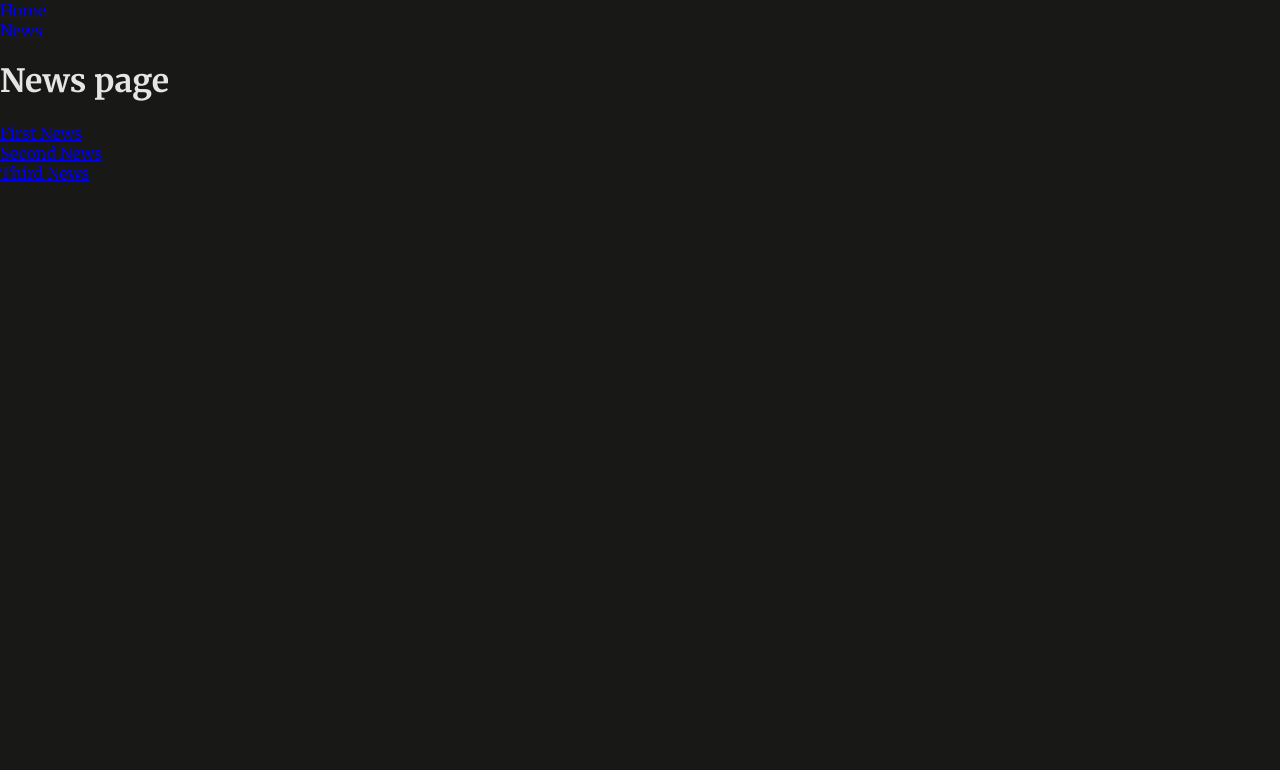
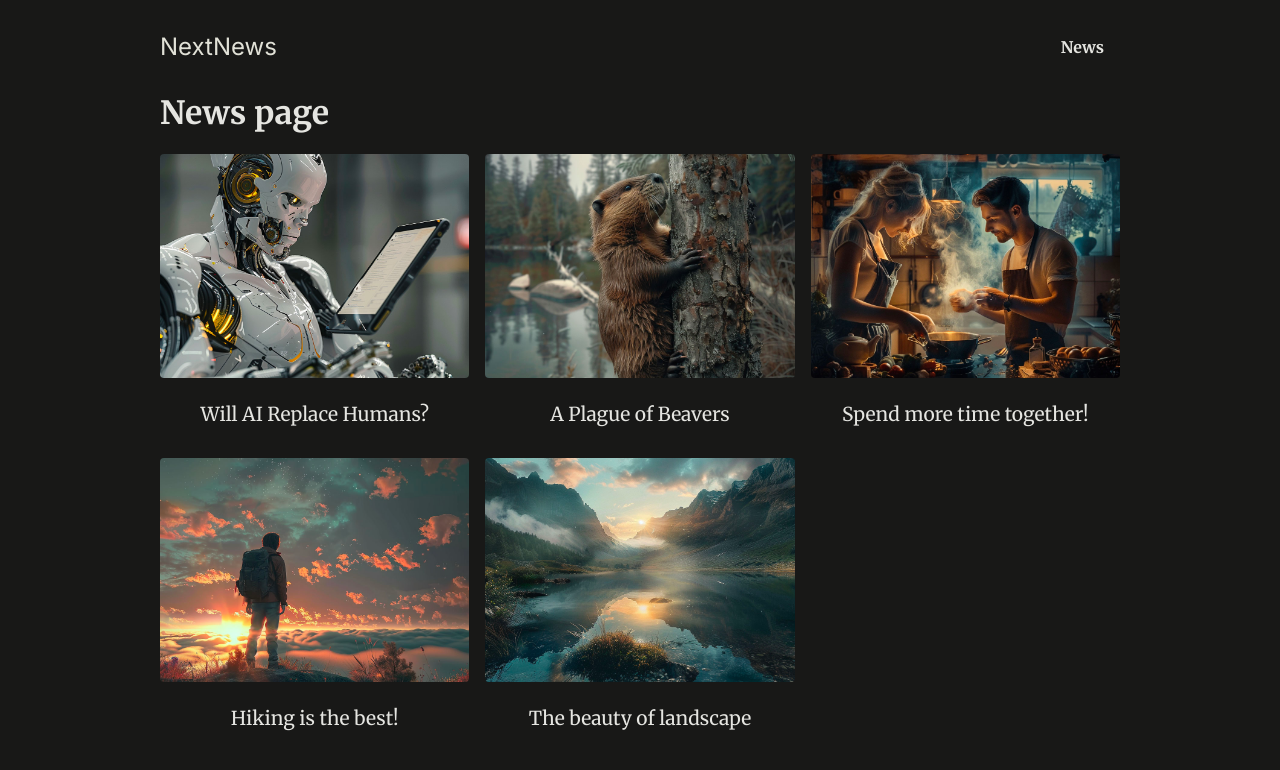
Before and after one commit to JeremyCodding/routing-rendering-nextjs, a Next.js app: page /news in a window 1280 px wide. Shown: the top 770 px of the page. Built offline with nearby package versions, Linux system fonts and the light colour scheme.

Commit message:
Using dummy data to fill content

```diff
--- a/app/layout.js
+++ b/app/layout.js
@@ -10,8 +10,10 @@
   return (
     <html lang="en">
       <body>
-        <MainHeader />
-        {children}
+        <div id="page">
+          <MainHeader />
+          {children}
+        </div>
       </body>
     </html>
   );
--- a/app/news/page.jsx
+++ b/app/news/page.jsx
@@ -1,19 +1,20 @@
 import Link from "next/link";
+
+import { DUMMY_NEWS } from "@/dummy-news";
 
 export default function NewsPage() {
   return (
     <>
       <h1>News page</h1>
-      <ul>
-        <li>
-          <Link href="/news/first-news">First News</Link>
-        </li>
-        <li>
-          <Link href="/news/second-news">Second News</Link>
-        </li>
-        <li>
-          <Link href="/news/third-news">Third News</Link>
-        </li>
+      <ul className="news-list">
+        {DUMMY_NEWS.map((news) => (
+          <li key={news.id}>
+            <Link href={`/news/${news.slug}`}>
+              <img src={`/images/news/${news.image}`} alt={news.title} />
+              <span>{news.title}</span>
+            </Link>
+          </li>
+        ))}
       </ul>
     </>
   );
--- a/components/main-header.jsx
+++ b/components/main-header.jsx
@@ -2,15 +2,17 @@
 
 export default function MainHeader() {
   return (
-    <header>
-      <ul>
-        <li>
-          <Link href="/">Home</Link>
-        </li>
-        <li>
-          <Link href="/news">News</Link>
-        </li>
-      </ul>
+    <header id="main-header">
+      <div id="logo">
+        <Link href="/">NextNews</Link>
+      </div>
+      <nav>
+        <ul>
+          <li>
+            <Link href="/news">News</Link>
+          </li>
+        </ul>
+      </nav>
     </header>
   );
 }
--- /dev/null
+++ b/dummy-news.js
@@ -0,0 +1,47 @@
+export const DUMMY_NEWS = [
+  {
+    id: "n1",
+    slug: "will-ai-replace-humans",
+    title: "Will AI Replace Humans?",
+    image: "ai-robot.jpg",
+    date: "2021-07-01",
+    content:
+      "Since late 2022 AI is on the rise and therefore many people worry whether AI will replace humans. The answer is not that simple. AI is a tool that can be used to automate tasks, but it can also be used to augment human capabilities. The future is not set in stone, but it is clear that AI will play a big role in the future. The question is how we will use it.",
+  },
+  {
+    id: "n2",
+    slug: "beaver-plague",
+    title: "A Plague of Beavers",
+    image: "beaver.jpg",
+    date: "2022-05-01",
+    content:
+      "Beavers are taking over the world. They are building dams everywhere and flooding entire cities. What can we do to stop them?",
+  },
+  {
+    id: "n3",
+    slug: "couple-cooking",
+    title: "Spend more time together!",
+    image: "couple-cooking.jpg",
+    date: "2024-03-01",
+    content:
+      "Cooking together is a great way to spend more time with your partner. It is fun and you get to eat something delicious afterwards. What are you waiting for? Get cooking!",
+  },
+  {
+    id: "n4",
+    slug: "hiking",
+    title: "Hiking is the best!",
+    image: "hiking.jpg",
+    date: "2024-01-01",
+    content:
+      "Hiking is a great way to get some exercise and enjoy the great outdoors. It is also a great way to clear your mind and reduce stress. So what are you waiting for? Get out there and start hiking!",
+  },
+  {
+    id: "n5",
+    slug: "landscape",
+    title: "The beauty of landscape",
+    image: "landscape.jpg",
+    date: "2022-07-01",
+    content:
+      "Landscape photography is a great way to capture the beauty of nature. It is also a great way to get outside and enjoy the great outdoors. So what are you waiting for? Get out there and start taking some pictures!",
+  },
+];
```
Also changed, not shown: app/news/[id]/page.jsx (deleted, +0 -10 lines), app/news/[slug]/page.jsx (added, +17 -0 lines), 1 other file (tests, documents, lock files or other folders).
